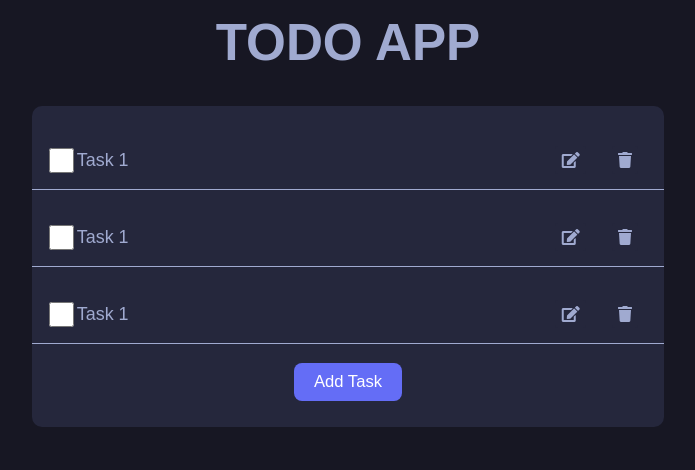
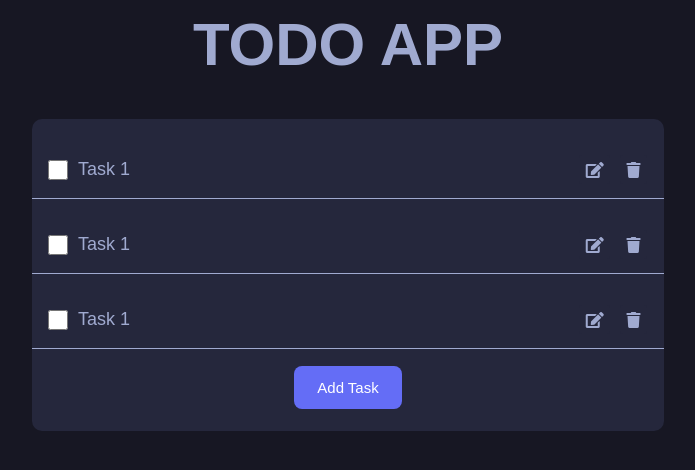
Before and after one commit to zohaibahmad12/todo-list-using-react, a React (Create React App) app: page / in a window 1280 px wide. Shown: the top 470 px of the page, without its empty margins (292-987 px from the left). Built offline with nearby package versions, Linux system fonts and the light colour scheme.

Commit message:
Code Restructured

```diff
--- a/src/styles.css
+++ b/src/styles.css
@@ -7,8 +7,8 @@ body {
 
 .header {
     text-align: center;
-    font-size: 4vw;
-    margin-top: 1vw;
+    font-size: 60px;
+    margin-top: 10px;
     font-weight: bolder;
     color: #a0aad0;
 }
@@ -17,18 +17,18 @@ body {
     width: 50%;
     margin: 0 auto;
     background-color: #25273c;
-    padding: 2vw 0vw;
+    padding: 22px 0px;
     border-radius: 10px;
 }
 
 .todoitem {
 
     border-bottom: 1px solid #a0aad0;
-    margin-bottom: 1.5vw;
+    margin-bottom: 17px;
     display: flex;
     align-items: center;
     justify-content: space-between;
-    padding:0vw 1vw;
+    padding:0px 12px;
 
 }
 
@@ -49,12 +49,12 @@ body {
 }
 .todo-button{
     width: 17%;
-    height: 3vw;
+    padding: 1vw;
     background-color: #646df6;
     border: none;
     border-radius: 8px;
     color: white;
-    font-size: 1.3vw;
+    font-size: 15px;
     cursor: pointer;
 }
 
@@ -62,20 +62,34 @@ body {
 
     background-color:red;
     color: black;
-    width: 25px;
-    height: 25px;
+    width: 20px;
+    height: 20px;
     cursor: pointer;
+    margin-right: 10px;
 }
 
 .todoitem-name{
     color: #a0aad0;
-    font-size: 1.4vw;
+    font-size: 18px;
 }
 .fas{
     color: #a0aad0;
     background-color:#25273c ;
-    margin: 0 1vw;
+    margin: 0px 5px;
     padding: 0.5vw;
     border-radius: 3px;
     cursor: pointer;
 }
+
+
+@media screen and (max-width: 600px) {
+
+    .todo-container{
+        width: 90%;
+    }
+  }
+
+
+  span{
+    color: white;
+  }
```
Also changed, not shown: src/App.js (+8 -3 lines).
